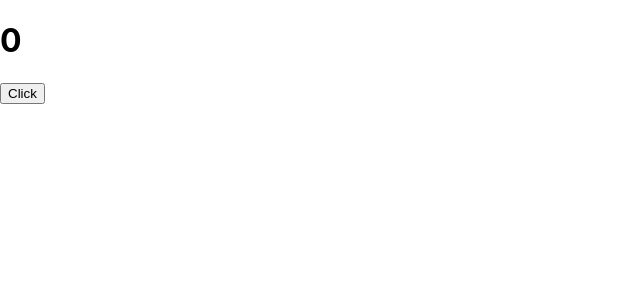
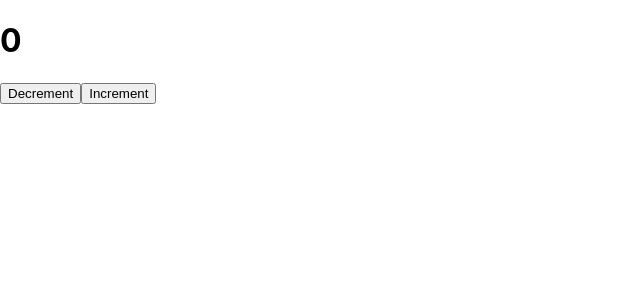
Before and after one commit to paudel54/React_Interview, a React (Create React App) app in the folder first/: page / in a window 1280 px wide. Shown: the top 300 px of the page, without its empty margins (0-640 px from the left). Built offline with nearby package versions, Linux system fonts and the light colour scheme.

Commit message:
Clearified basic event Handling and Parameter Passing, with application of arrow fn in event handling

```diff
--- a/first/src/App.js
+++ b/first/src/App.js
@@ -5,16 +5,39 @@ import React, { useState } from 'react'
 
 function App() {
   // destructuring the fn setter function setCount form useState hook , adding 0 as defalut value.
-  const [i, setCount] = useState(0);
-  // let i = 0;
-  const addValue = () => {
-    setCount(i + 1);
-    console.log(i);
+  // How do you create a state in a functional component or what is the purpose of useState() methods?
+  // State is like a variable which is watched by React Application if therer are any change into state React will make sure that they are Rerendered.
+
+
+  // lazy initialization if we want to load non primitive data on state
+  function initialState() {
+    // lazy initialization is required if you have a bigger porcess which is going to give you the initial state value and that you put in a function. then instead of writing
+    //the function only do make sure you follow lazy inititializaion
+    console.log('Its an expensive process', Date.now())
+    return 0;
   }
+
+  const [i, setCount] = useState(() => initialState());
+  // const decreaseValue = () => {
+  //   setCount(i - 1);
+  // }
+  const changeCounter = (op) => {
+    if (op === '+') {
+      setCount(i + 1);
+    } else {
+      setCount(i - 1);
+    }
+
+  }
+
   return (
     <div className="App">
       <h1>{i}</h1>
-      <button onClick={addValue}>Click</button>
+      {/* ON Click is an event */}
+      {/* <button onClick={() => setCount(i + 1)}>Click</button> */}
+      {/* Arrow function or return must be gurantted when we pass parameter to fn on Click Events */}
+      <button onClick={() => changeCounter('+')}>Decrement</button>
+      <button onClick={() => changeCounter('-')}>Increment</button>
     </div>
   );
 }
```
